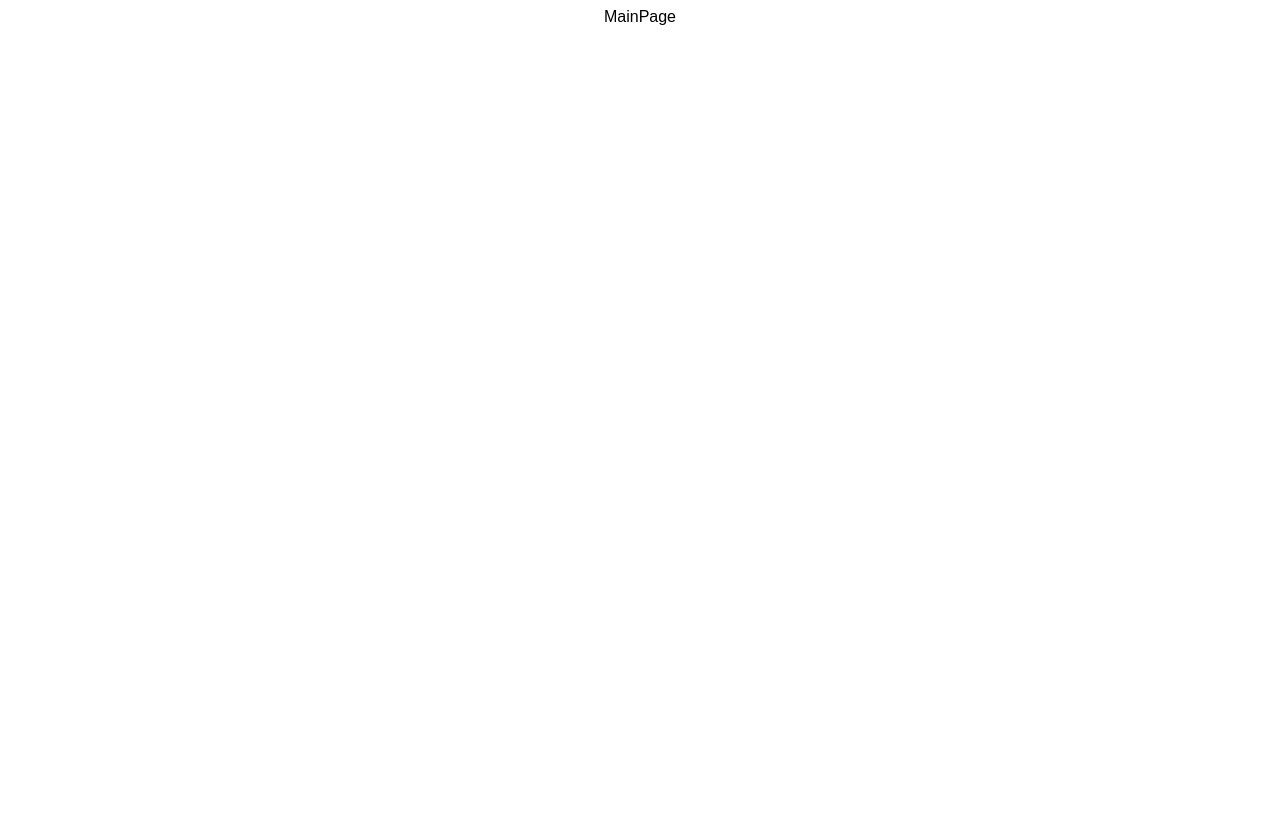
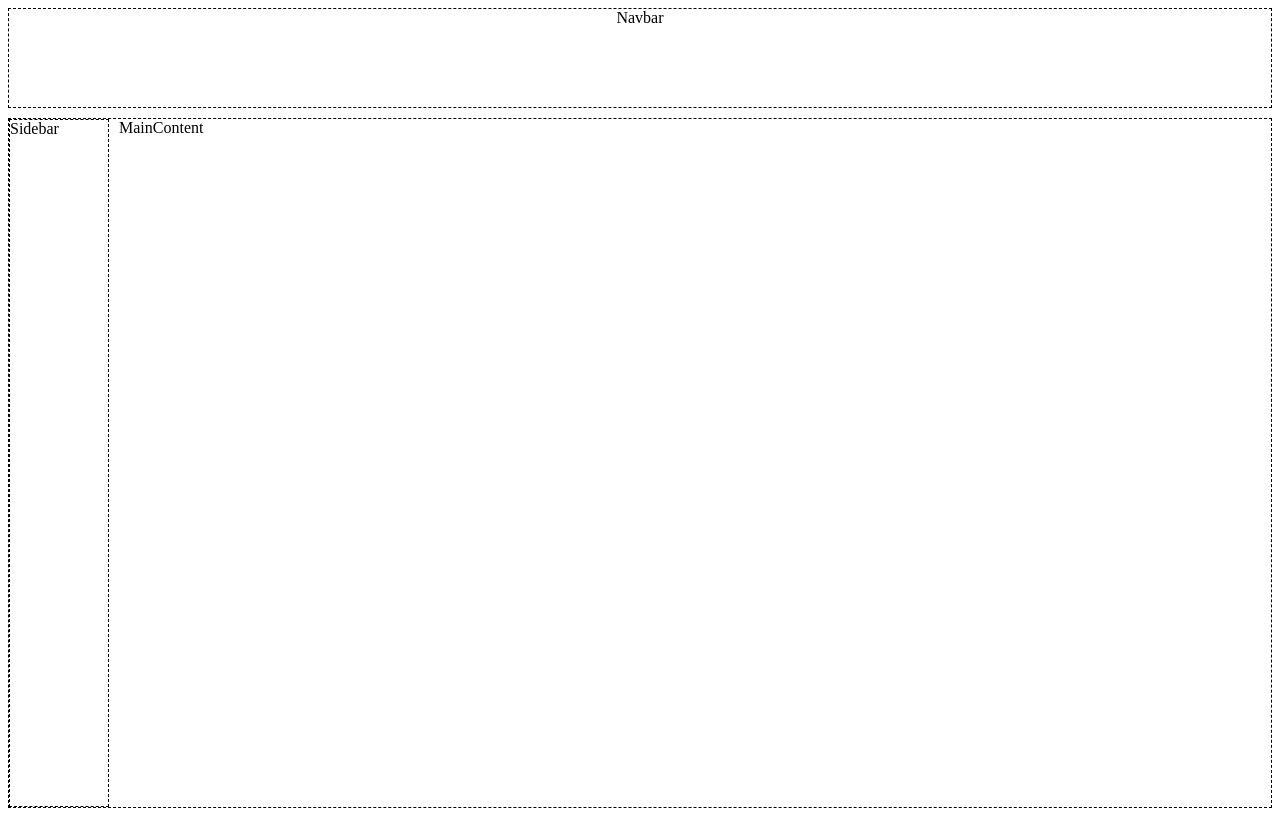
Before and after one commit to TYuan6/chatbot_demo, a React (Create React App) app: page / in a window 1280 px wide. Built offline with nearby package versions, Linux system fonts and the light colour scheme.

Commit message:
feat: basic layout

```diff
--- a/src/App.js
+++ b/src/App.js
@@ -1,10 +1,10 @@
 import "./styles.css";
-import MainPage from './pages/MainPage.jsx';
+import MainPage from "./pages/MainPage.jsx";
 
 export default function App() {
   return (
-    <div className="App">
-      <MainPage/>
+    <div className="root">
+      <MainPage />
     </div>
   );
 }
--- a/src/components/MainContent/MainContent.jsx
+++ b/src/components/MainContent/MainContent.jsx
@@ -2,5 +2,5 @@ import React from "react";
 import styles from "./MainContent.module.css";
 
 export default function MainContent() {
-  return <div className="MainContent">MainContent</div>;
+  return <div className={`${styles["main-content"]}`}>MainContent</div>;
 }
--- a/src/components/Navbar/Navbar.jsx
+++ b/src/components/Navbar/Navbar.jsx
@@ -1,9 +1,6 @@
 import React from "react";
+import styles from "./Navbar.module.css";
 
 export default function Navbar() {
-  return (
-    <div className="Navbar">
-        Navbar
-    </div>
-  );
+  return <nav className={`${styles["navbar"]} debug-border`}>Navbar</nav>;
 }
--- /dev/null
+++ b/src/components/Navbar/Navbar.module.css
@@ -0,0 +1,3 @@
+.navbar {
+  text-align: center;
+}
--- a/src/components/Sidebar/Sidebar.jsx
+++ b/src/components/Sidebar/Sidebar.jsx
@@ -1,9 +1,5 @@
 import React from "react";
 
 export default function Sidebar() {
-  return (
-    <div className="Sidebar">
-        Sidebar
-    </div>
-  );
+  return <div className="debug-border">Sidebar</div>;
 }
--- a/src/pages/MainPage.jsx
+++ b/src/pages/MainPage.jsx
@@ -1,10 +1,18 @@
 import React from "react";
 import "../styles.css";
 
+import Navbar from "../components/Navbar/Navbar";
+import Sidebar from "../components/Sidebar/Sidebar";
+import MainContent from "../components/MainContent/MainContent";
+
 export default function MainPage() {
   return (
-    <div className="MainPage">
-      MainPage
+    <div className="main-page">
+      <Navbar />
+      <div className="main-container debug-border">
+        <Sidebar />
+        <MainContent />
+      </div>
     </div>
   );
 }
--- a/src/styles.css
+++ b/src/styles.css
@@ -1,5 +1,20 @@
-.App {
-  font-family: sans-serif;
-  text-align: center;
+.debug-border {
+  border: 1px dashed black;
+}
+
+#root {
   box-sizing: border-box;
 }
+
+.main-page {
+  display: grid;
+  grid-template-rows: 100px auto;
+  grid-gap: 10px;
+  height: 100vh;
+}
+
+.main-container {
+  display: grid;
+  grid-template-columns: 100px auto;
+  grid-gap: 10px;
+}
```
